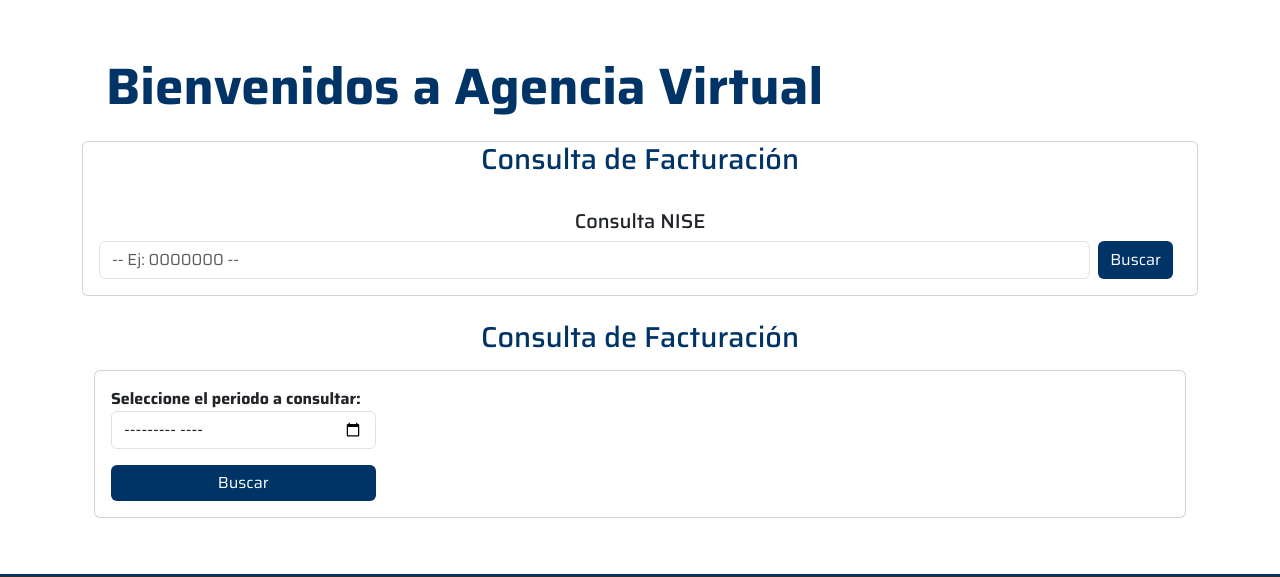
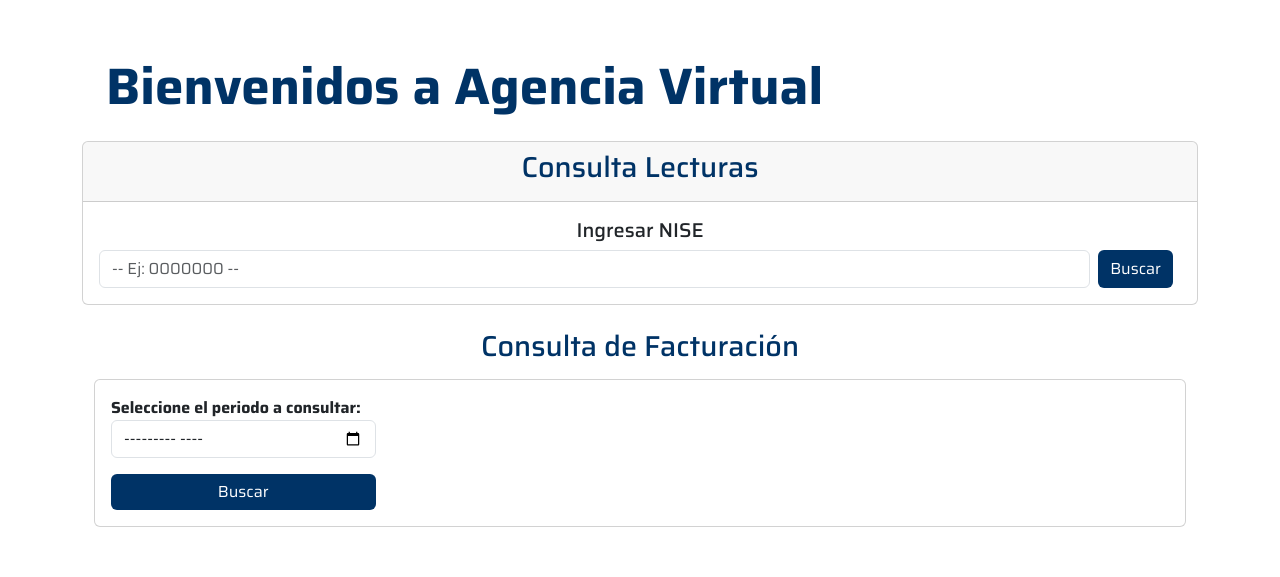
Before and after one commit to Sabr2001/InstitutoElectricidad, a PHP site: page /login/dashboard.php in a window 1280 px wide. Shown: the part 91-668 px from the top of the page. Run offline with PHP 8.4, Linux system fonts and the light colour scheme; the visitor is signed in with stand-in values (Sample User, id 1); some libraries are stand-ins or nearby versions.

Commit message:
Update dashboard.php

```diff
--- a/dashboard.php
+++ b/dashboard.php
@@ -18,9 +18,11 @@ loginRequerido()
                 </div>
                 <!-- INICIO SECCION CONSULTA NISE -->
                 <div class="card text-center">
-                    <h3 class="mb-3 text-center">Consulta de Facturación</h3>
+                    <div class="card-header">
+                       <h3>Consulta Lecturas</h3>
+                    </div>
                     <div class="card-body ">
-                        <h5 class="card-title">Consulta NISE</h5>
+                        <h5 class="card-title">Ingresar NISE</h5>
                         <form id="buscarNise" class="d-flex" role="search">
                             <input class="form-control me-2" name="nise" id="nise" type="search" placeholder="-- Ej: 0000000 --" aria-label="Buscar" />
                             <button class="btn btn-outline-success me-2" type="submit" data-tipo="read">Buscar</button>
```
